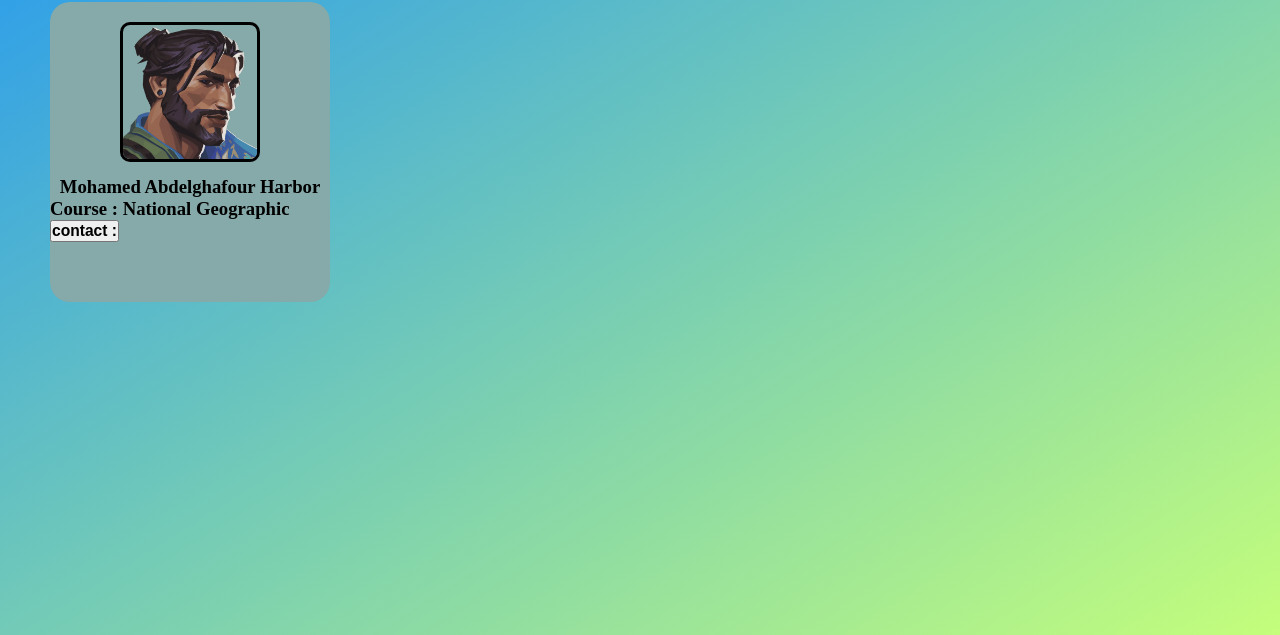
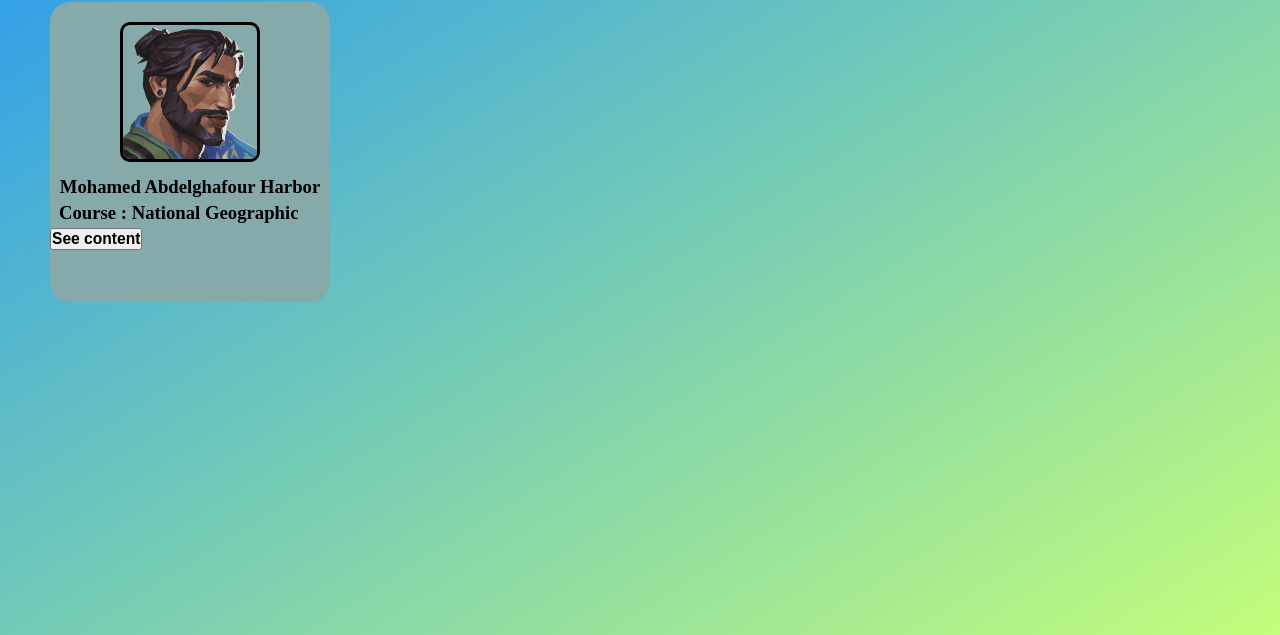
Before and after one commit to 3tshhh/1stwebPro, a plain HTML site: page Contact.html in a window 1280 px wide. Shown: the part 165-800 px from the top of the page. Drawn offline with Linux system fonts and the light colour scheme.

Commit message:
tiny details

```diff
--- a/Contact.css
+++ b/Contact.css
@@ -43,3 +43,12 @@ main{
     text-align: center;
     margin-top: 10px;
 }
+#course {
+    margin-top: 4px;
+    margin-left: 9px;
+}
+#contact{
+    margin-top: 4px;
+    align-content:center ;
+    /* margin-right: 9px; */
+}
--- a/Contact.html
+++ b/Contact.html
@@ -15,8 +15,8 @@
             </header>
             <nav>
                 <ul>
-                    <li><button class="buttonone" onclick="location.href='Home.html';">Home</button></li>
-                    <li><button class="buttontwo" onclick="location.href='Lessons.html';">Lessons</button></li>
+                    <li><button class="buttonone" >Home</button></li>
+                    <li><button class="buttontwo">Lessons</button></li>
                     <li><button class="buttonthree" onclick="location.href='Contact.html';">Contact</button></li>
                 </ul>
             </nav>
@@ -36,7 +36,7 @@
                         <img src="/agents/Harbor_icon.webp">
                         <h3 id="name">Mohamed Abdelghafour Harbor</h3>
                         <h3 id="course">Course : National Geographic</h3>
-                        <button id="contact"><h3 >contact : </h3></button>
+                        <button id="contact"><h3 >See content</h3></button>
                     </div>
                 </div>
             </div>
```
Also changed, not shown: index.html (+2 -2 lines).
